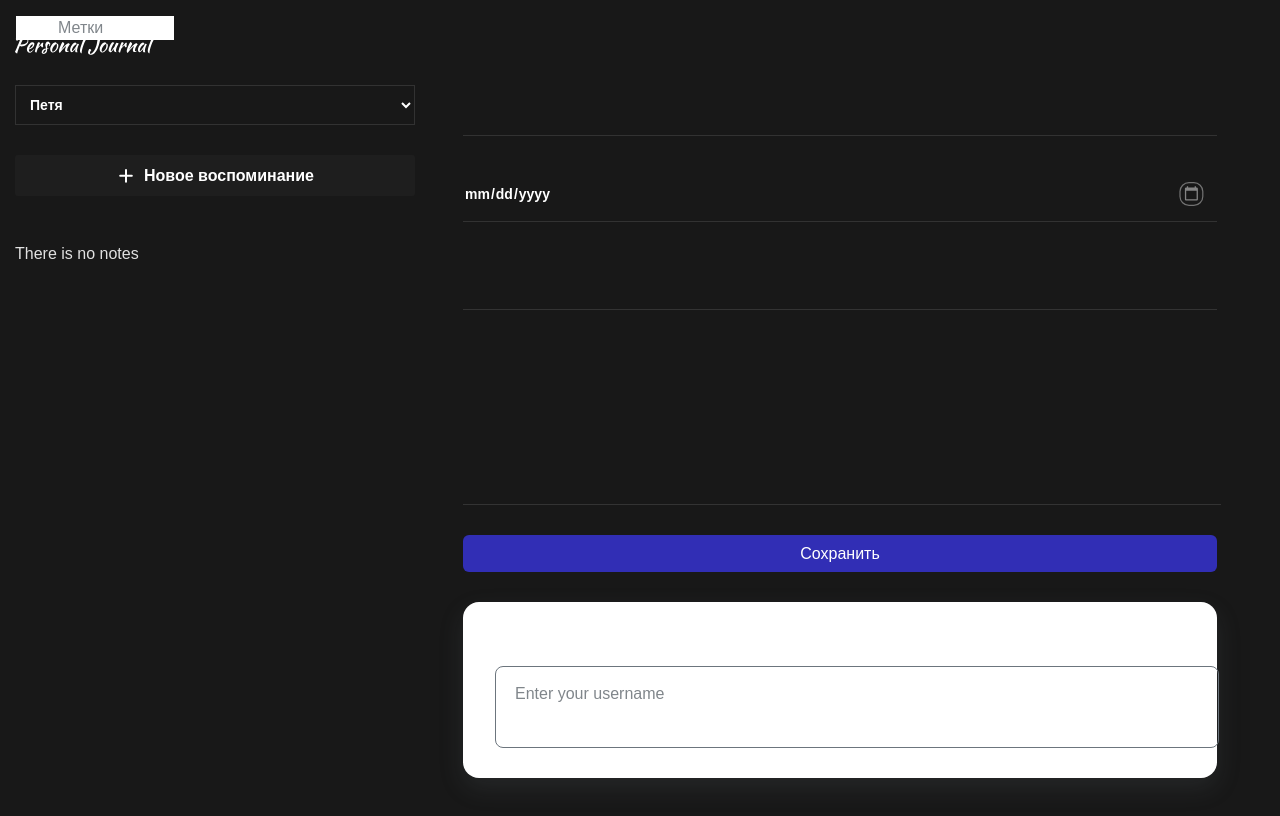
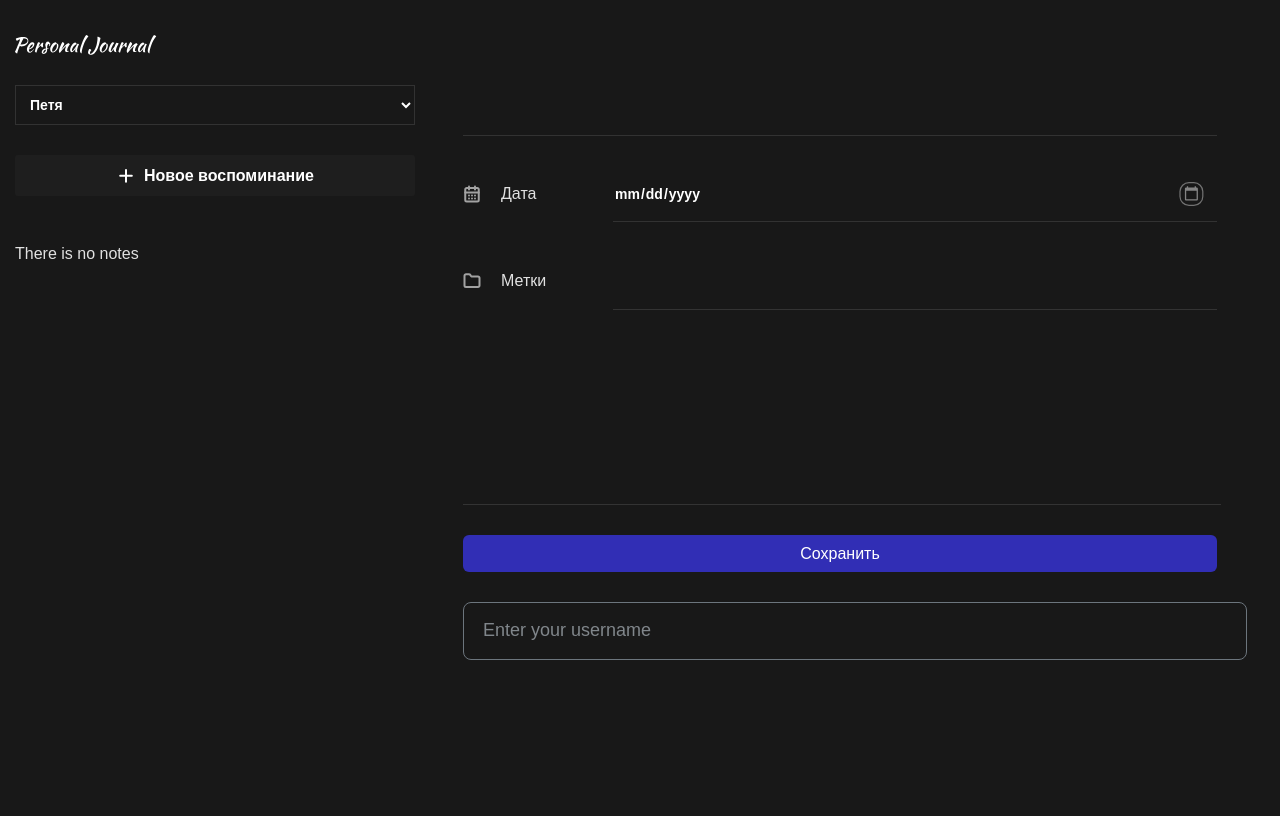
Before and after one commit to ministrov/react-journal, a React app: page / in a window 1280 px wide. Shown: the top 816 px of the page. Built offline with nearby package versions, Linux system fonts and the light colour scheme; the HTML template or start-up script is replaced by a standard one.

Commit message:
feat: end up styling new animated component

```diff
--- a/src/components/AnimatedInput/AnimatedInput.jsx
+++ b/src/components/AnimatedInput/AnimatedInput.jsx
@@ -1,13 +1,11 @@
 import React from 'react';
-import './AnimatedInput.css';
+import styles from './AnimatedInput.module.css';
 
 export default function AnimatedInput() {
   return (
-    <form className="form_animated">
-      <div class="form_wrapper">
-        <input type="text" placeholder=" " className="styledInput" />
-        <label htmlFor="">Enter your username</label>
-      </div>
-    </form>
+    <div className={styles["form_wrapper"]}>
+      <input type="text" placeholder=" " className={styles["styledInput"]} />
+      <label className={styles["styledLabel"]} htmlFor="">Enter your username</label>
+    </div>
   )
 }
--- a/src/components/AnimatedInput/AnimatedInput.css
+++ b/src/components/AnimatedInput/AnimatedInput.module.css
@@ -1,60 +1,56 @@
-/* .AnimatedInput {
-  background-color: #fff;
-} */
-
-.form_animated{
-  /* width: 360px; */
-  padding: 4rem 2rem;
-  border-radius: 1rem;
-  box-shadow: 0 10px 25px rgba(92, 99, 105, 0.2);
-  background: #fff;
-}
-
 .form_wrapper {
   height: 48px;
   position: relative;
+  /* padding: 4rem 2rem;
+  border-radius: 1rem;
+  box-shadow: 0 10px 25px rgba(92, 99, 105, 0.2);
+  background: #fff; */
 }
 
 .styledInput {
-  width: 100%;
-  height: 100%;
-  background: none;
   position: absolute;
   top: 0;
   left: 0;
   z-index: 1;
-  padding: 1rem;
-  font-size: 1rem;
+  width: 100%;
+  height: 100%;
+  padding: 4px;
+  padding-left: 24px;
+  font-size: 18px;
+  line-height: 24px;
   border: 1px solid #6c757d;
   border-radius: 0.5rem;
   outline: none;
-
-
+  background: none;
+  color: #ffffff;
 }
 
 .styledInput:focus {
   border: 1.5px solid #118ab2;
 }
 
-label {
+.form_wrapper label {
   position: absolute;
   left: 1rem;
   top: 1rem;
   padding: 0 0.25rem;
-  font-size: 1rem;
-  background-color: #fff;
+  font-size: 18px;
+  line-height: 24px;
+  /* background-color: #fff; */
   color: #80868b;
   transition: 0.3s;
 }
 
 /*Input focus move up label*/
 .styledInput:focus + label {
-  top: -0.5rem;
-  left: 0.8rem;
+  top: -12px;
+  left: 25px;
   z-index: 10;
-  font-size: 0.75rem;
+  font-size: 16px;
+  line-height: 24px;
   font-weight: 500;
   color: #52b788;
+  background-color: #181818;
 }
 
 .styledInput:not(:placeholder-shown).styledInput:not(:focus) + label {
@@ -63,4 +59,5 @@ label {
   z-index: 10;
   font-size: 0.75rem;
   font-weight: 500;
+  background-color: #181818;
 }
--- a/src/components/JournalForm/JournalForm.jsx
+++ b/src/components/JournalForm/JournalForm.jsx
@@ -6,10 +6,8 @@ import { INITIAL_STATE, formReducer } from './JournalForm.state';
 import { UserContext } from '../../context/user.context';
 import classNames from 'classnames';
 import styles from './JournalForm.module.css';
-// import AnimatedInput from '../AnimatedInput/AnimatedInput';
 
 function JournalForm({ onSubmit, data, onDelete }) {
-  // console.log(data);
   const [formState, dispatchForm] = useReducer(formReducer, INITIAL_STATE);
   const { isValid, isFormReadyToSubmit, values } = formState;
   const titleRef = useRef();
@@ -33,7 +31,6 @@ function JournalForm({ onSubmit, data, onDelete }) {
 
   useEffect(() => {
     dispatchForm({ type: 'SET_VALUE', payload: { ...data } });
-    // console.log(data);
   }, [data]);
 
   useEffect(() => {
```
Also changed, not shown: src/App.jsx (+0 -11 lines), src/utils/index.js (+11 -0 lines).
